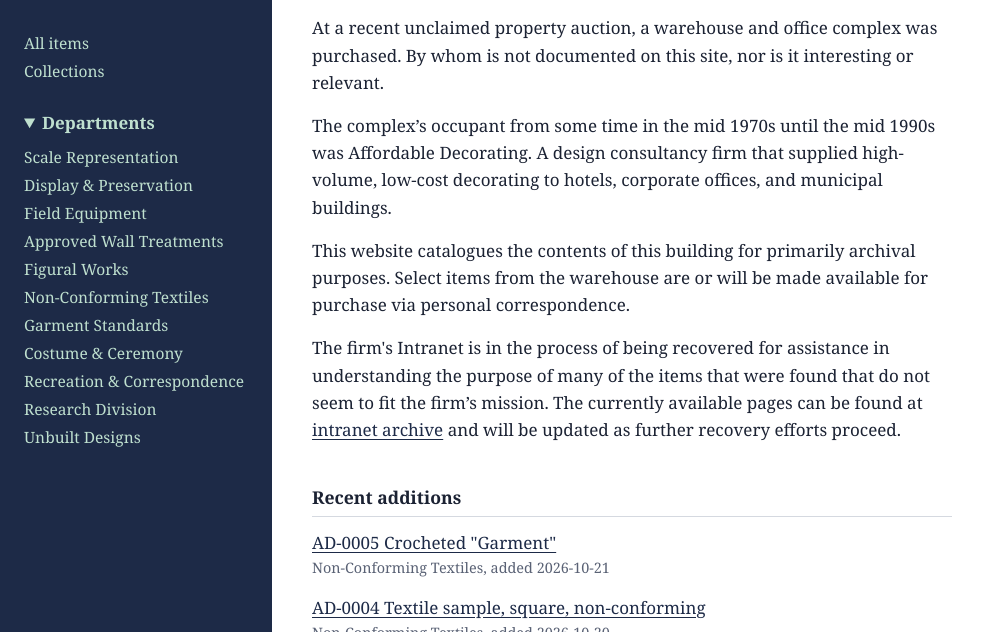
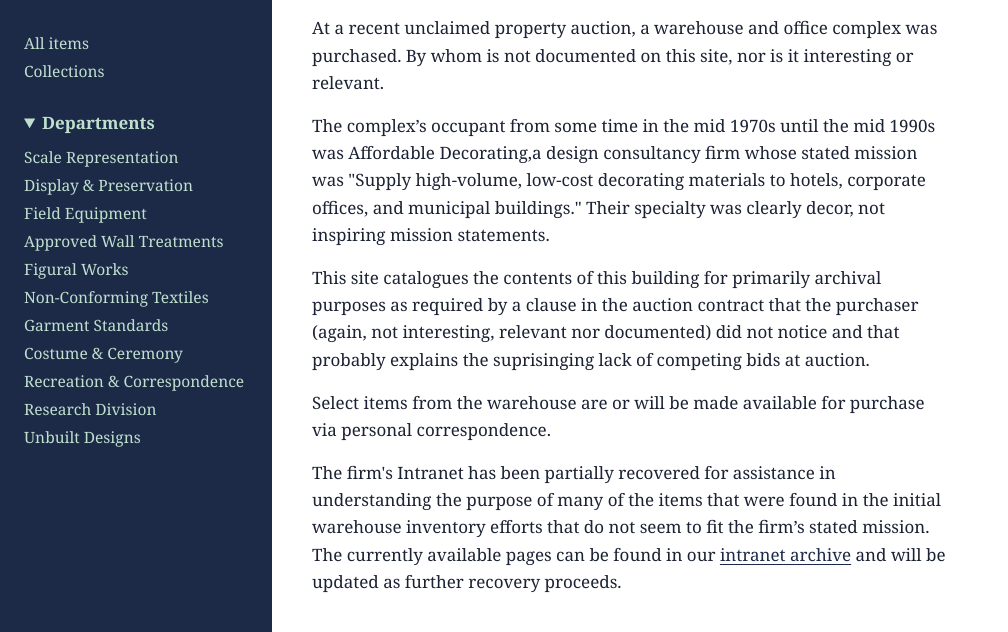
Before and after one commit to affordable-decorating/aff_dec, a plain HTML site: page index.html in a window 1280 px wide. Shown: the part 95-727 px from the top of the page, without its empty margins (0-1008 px from the left). Drawn offline with Linux system fonts and the light colour scheme.

Commit message:
Add files via upload

```diff
--- a/index.html
+++ b/index.html
@@ -26,10 +26,11 @@
 
     <p> At a recent unclaimed property auction, a warehouse and office complex was purchased. By whom is not documented on this site, nor is it interesting or relevant.</p>
 
-    <p> The complex’s occupant from some time in the mid 1970s until the mid 1990s was Affordable Decorating. A design consultancy firm that supplied high-volume, low-cost decorating to hotels, corporate offices, and municipal buildings. </p>
+    <p> The complex’s occupant from some time in the mid 1970s until the mid 1990s was Affordable Decorating,a design consultancy firm whose stated mission was "Supply high-volume, low-cost decorating materials to hotels, corporate offices, and municipal buildings." Their specialty was clearly decor, not inspiring mission statements. </p>
 
-	<p> This website catalogues the contents of this building for primarily archival purposes. Select items from the warehouse are or will be made available for purchase via personal correspondence. </p>
-	<p>The firm's Intranet is in the process of being recovered for assistance in understanding the purpose of many of the items that were found that do not seem to fit the firm’s mission. The currently available pages can be found  at <a href="intranet/">intranet archive</a> and will be updated as further recovery efforts proceed.</p>
+	<p> This site catalogues the contents of this building for primarily archival purposes as required by a clause in the auction contract that the purchaser (again, not  interesting, relevant nor documented) did not notice and that probably explains the suprisinging lack of competing bids at auction. </p>
+	<p> Select items from the warehouse are or will be made available for purchase via personal correspondence. </p>
+	<p>The firm's Intranet has been partially recovered for assistance in understanding the purpose of many of the items that were found in the initial warehouse inventory efforts that do not seem to fit the firm’s stated mission. The currently available pages can be found in our <a href="intranet/">intranet archive</a> and will be updated as further recovery proceeds.</p>
 
 
     <h2>Recent additions</h2>
```
